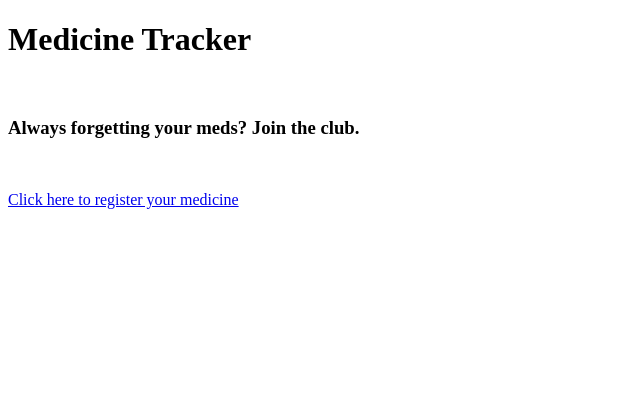
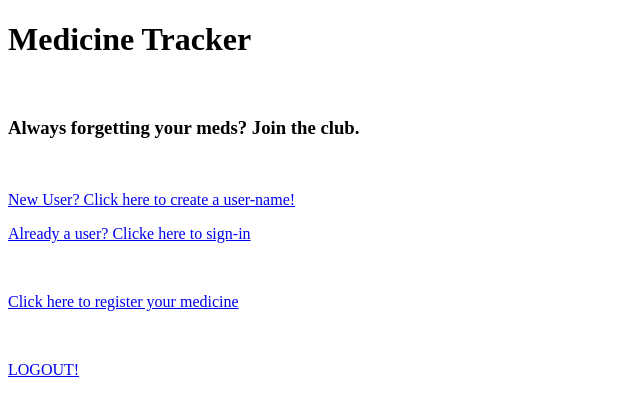
Before and after one commit to arbonap/medicine-final-project, a Flask app: page / in a window 1280 px wide. Shown: the top 416 px of the page, without its empty margins (0-640 px from the left). Run offline with Flask 2, Linux system fonts and the light colour scheme.

Commit message:
working login/logout functionality

```diff
--- a/model.py
+++ b/model.py
@@ -126,8 +126,7 @@ def connect_to_db(app):
     """Connect the database to our Flask app."""
 
     # Configure to use our PostgreSQL database
-    app.config['SQLALCHEMY_DATABASE_URI'] = 'postgresql://patricia:hackbright@localhost/medicines'
-    #name your database medicines??
+    app.config['SQLALCHEMY_DATABASE_URI'] = 'postgresql:///medicines'
 #    app.config['SQLALCHEMY_ECHO'] = True
     db.app = app
     db.init_app(app)
--- a/server.py
+++ b/server.py
@@ -10,7 +10,7 @@ app.secret_key = "ABC"
 #???
 
 # Normally, if you use an undefined variable in Jinja2, it fails silently.
-# This is horrible. Fix this so that, instead, it raises an error.
+# This is so Jinja2 doesn't fail silently and gives an error
 app.jinja_env.undefined = StrictUndefined
 
 
@@ -19,18 +19,81 @@ def index():
     """Homepage."""
     return render_template("homepage.html")
 
-# @app.route('/sign-up', methods=['GET'])
-# def sign-up_form():
-#    """Show form for user signup."""
 
-# return render_template("sign-up_form.html")
+@app.route('/sign-up', methods=['GET'])
+def sign_up_form():
+    """Show form for user signup."""
 
-# @app.route('/sign-up', methods=['POST'])
-# def sign-up_process():
-#    """Sign-up process registration."""
+    return render_template("sign-up.html")
 
-# get form variables
-# example = request.form["example"]
+
+@app.route('/sign-up', methods=['POST'])
+def sign_up_process():
+    """Sign-up process registration."""
+
+     # get form variables
+    first_name = request.form["first_name"]
+    last_name = request.form["last_name"]
+    email = request.form["email"]
+    password = request.form["password"]
+    phone_number = request.form["phone_number"]
+
+    new_user = User(first_name=first_name,
+                    last_name=last_name,
+                    email=email,
+                    password=password,
+                    phone=phone_number)
+
+    db.session.add(new_user)
+    db.session.commit()
+
+    flash("User %s added." % email)
+
+    return redirect("/login/%s" % new_user.user_id)
+#is this correct?
+
+
+@app.route('/login')
+def login_form():
+    """Show login form."""
+
+    return render_template("login_form.html")
+
+
+@app.route('/loggedin', methods=['POST'])
+def login_user():
+    """Process log-in"""
+
+    # Get form variables
+    email = request.form.get("email")
+    password = request.form.get("password")
+
+    user = User.query.filter_by(email=email).one()
+    print user.email
+
+    if not user:
+        flash("Drat! No such user ")
+        return redirect("/signup")
+
+    if user.password != password:
+        flash("Incorrect password, try again.")
+        return redirect("/login")
+
+    session["email"] = user.email
+    # # is this correct? not sure
+
+    flash("Logged in")
+    return redirect("/")
+    # where to direct this page?
+
+
+@app.route('/logout', methods=['GET'])
+def logout():
+    """Log out."""
+
+    del session["email"]
+    flash("User Logged out.")
+    return redirect("/")
 
 
 @app.route('/register', methods=['GET'])
@@ -77,11 +140,12 @@ def submittal():
     flash("Medication %s added." % med_name)
     return redirect("/")
 
-# @app.route('/pass', methods=["PASS"])
-# def something():
-#     """Something"""
 
-#     return render_template("pass")
+@app.route('/show_meds', methods=["GET"])
+def show_meds():
+    """Shows the meds the user currently takes"""
+    print "Hello world!"
+    return render_template("show_meds.html")
 
 
 # @app.route('/pass', methods=["PASS"])
--- a/templates/homepage.html
+++ b/templates/homepage.html
@@ -6,13 +6,26 @@
         </strong>
     </h1>
     <br>
+        <label for="Welcome">
         <h3 id ="Welcome">Always forgetting your meds? Join the club. </h3>
+        </label>
         <br>
-        <p><a href="/register">Click here to register your medicine</a></p>
+        <label for="sign-up">
+        <p><a href ="/sign-up" id="sign-up">New User? Click here to create a user-name!</a></p>
+        </label>
+        <label for="login">
+        <p><a href="/login" id="login"> Already a user? Clicke here to sign-in</a></p>
+        </label>
+        <label for="register">
         <br>
+        <p><a href="/register" id="register">Click here to register your medicine</a></p>
+        <br>
+        </label>
+        <label for="logout">
+        <p><a href="/logout" id="logout">LOGOUT!</a>
+        </p>
+        </label>
         <p>
             <marquee>you're a rockstar&hearts;&hearts;&hearts;</marquee>
         </p>
-
-
-{% endblock %}
+ {% endblock %}
```
Also changed, not shown: templates/login_form.html (added, +26 -0 lines), templates/register.html (+24 -20 lines), templates/show_meds.html (added, +7 -0 lines), templates/sign-up.html (+28 -7 lines), 2 other files.
